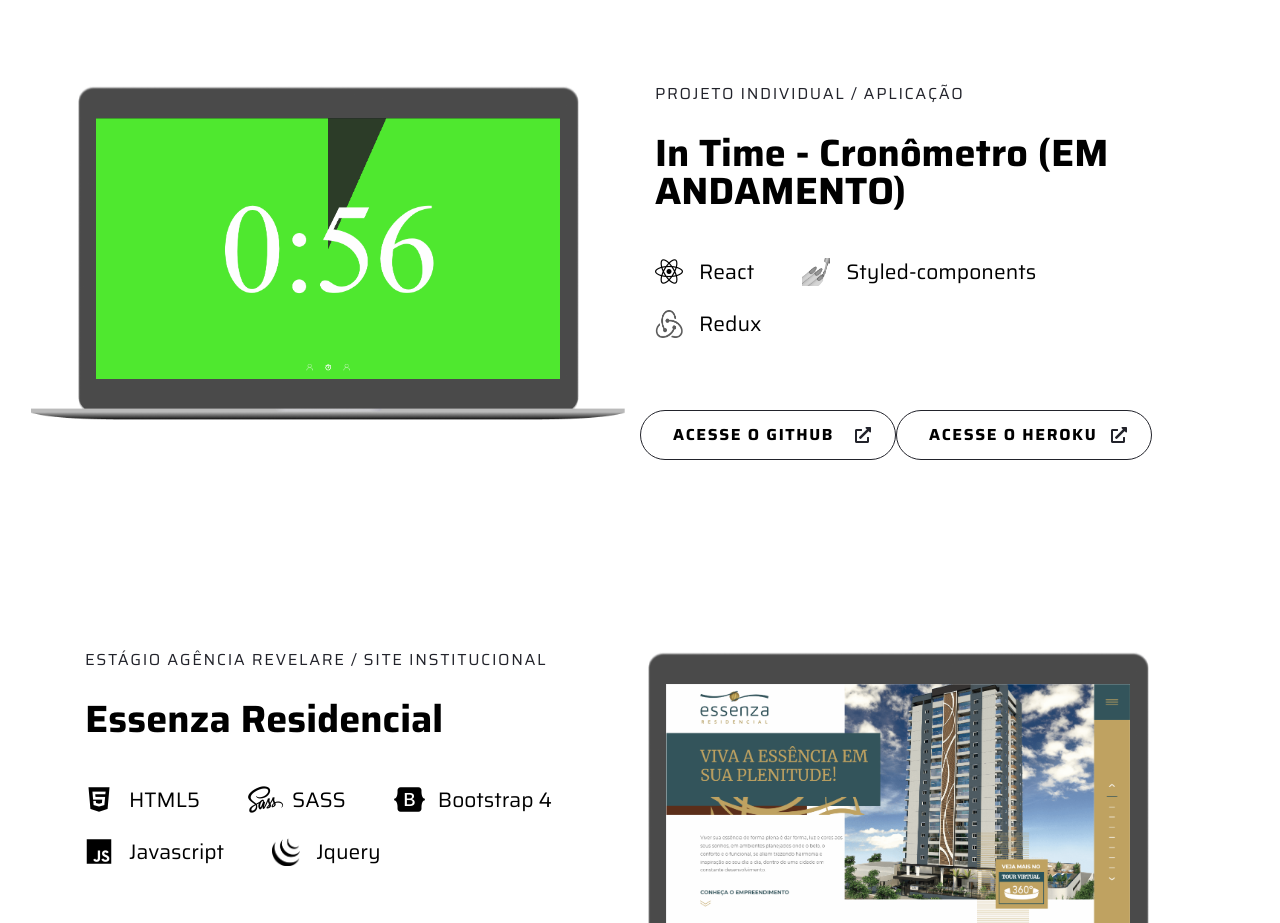
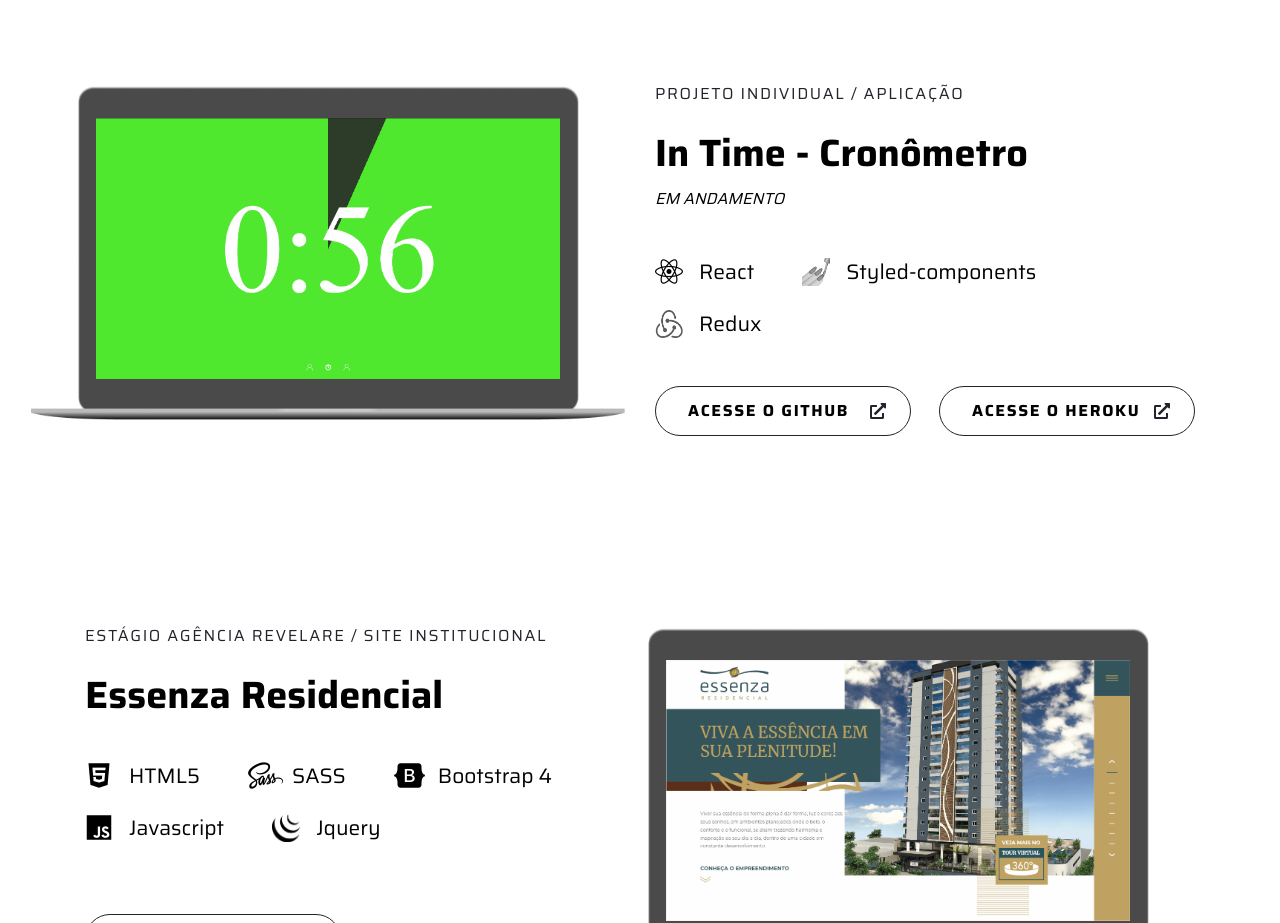
Before and after one commit to Gmantiqueira/portfolio, a website: page index.html in a window 1280 px wide. Shown: the part 900-1823 px from the top of the page. Drawn offline with nearby package versions, Linux system fonts and the light colour scheme.

Commit message:
bugfix | CSS Fix

```diff
--- a/index.html
+++ b/index.html
@@ -75,7 +75,7 @@
           <div class="col-sm-12 offset-sm-0 col-lg-6">
             <p class="dark spaced"><b>PROJETO INDIVIDUAL</b> / APLICAÇÃO</p>
 
-            <h3 class="black bold">In Time - Cronômetro <b>(EM ANDAMENTO)</b></h3>
+            <h3 class="black bold">In Time - Cronômetro </br> <small class="p1"><i>EM ANDAMENTO</i></small></h3>
 
             <div class="techs">
               <div>
@@ -94,7 +94,7 @@
               </div>
             </div>
 
-            <div class="row">
+            <div class="row justify-content-between no-gutters btn-wrapper">
               <a
                 target="_blank"
                 href="https://github.com/Gmantiqueira/in-time"
--- a/sass/styles.scss
+++ b/sass/styles.scss
@@ -198,6 +198,17 @@
 
   h3 {
     margin-bottom: 48px;
+
+    i {
+      font-style: italic;
+      font-weight: 300;
+    }
+  }
+
+  .btn-wrapper {
+    .link {
+      margin-top: 24px;
+    }
   }
 
   .techs {
```
Also changed, not shown: css/style.css, css/style.min.css.
